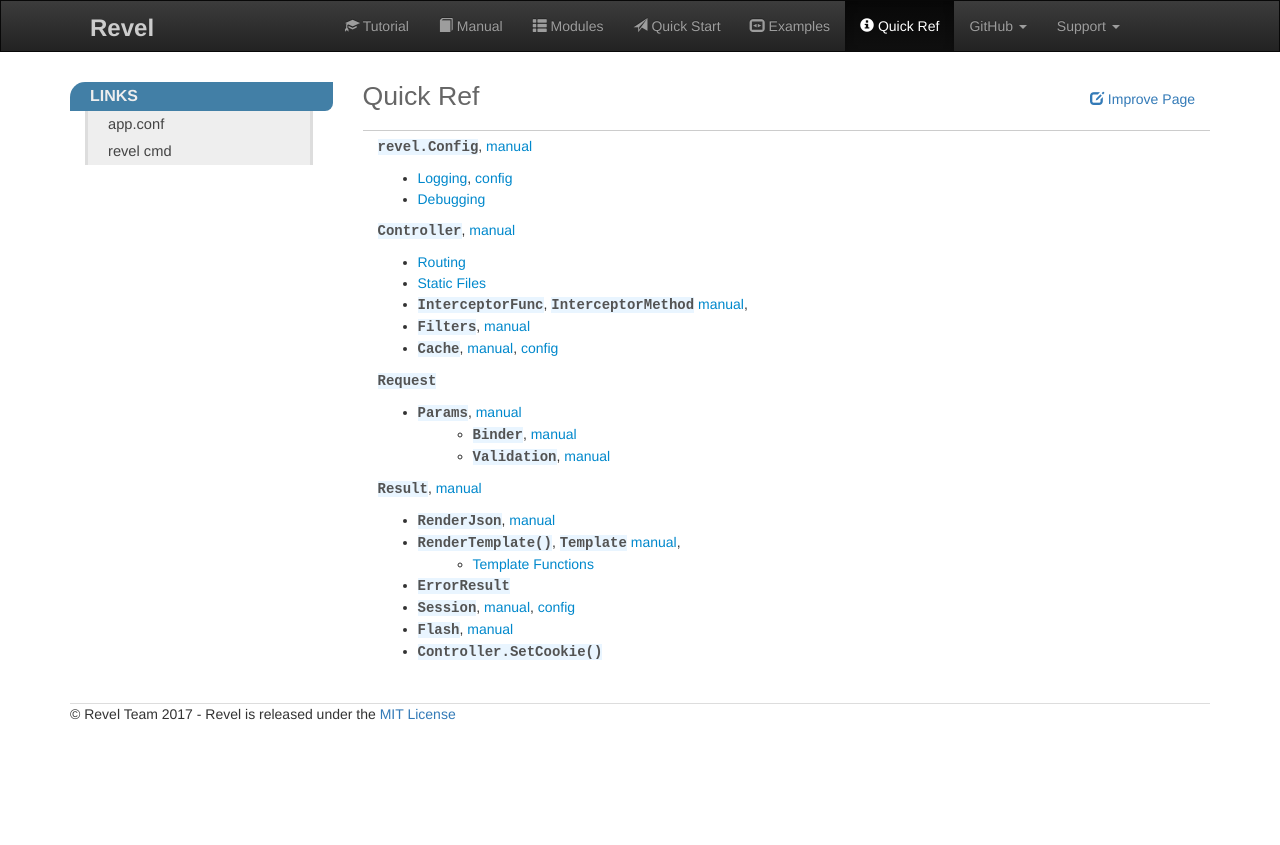
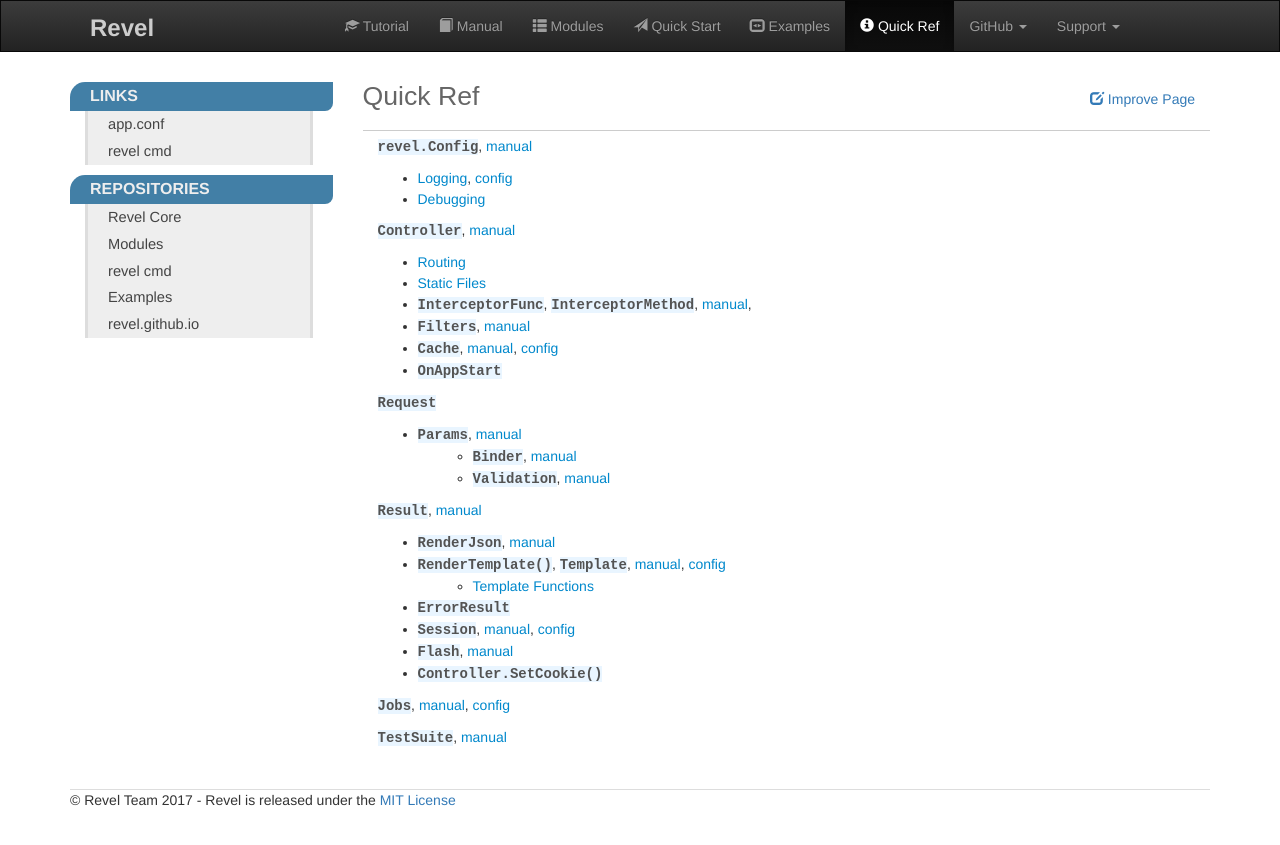
Before and after one commit to revel/revel.github.io, a Jekyll site: the page built from quickref/index.md, in a window 1280 px wide. Shown: the top 845 px of the page. Built offline with Jekyll 4.4.1, drawn with Linux system fonts in a browser that asks for light colours; nearby versions of some CDN libraries.

Commit message:
clean up quickref

```diff
--- a/_layouts/quickref.html
+++ b/_layouts/quickref.html
@@ -12,5 +12,23 @@ nav:
   -
     title: revel cmd
     url: ../manual/tool.html
+-
+  name: Repositories
+  articles:
+  -
+    title: Revel Core
+    url: https://github.com/revel/revel
+  -
+    title: Modules
+    url: https://github.com/revel/modules
+  -
+    title: revel cmd
+    url: https://github.com/revel/cmd
+  -
+    title: Examples
+    url: https://github.com/revel/samples
+  -
+    title: revel.github.io
+    url: https://github.com/revel/revel.github.io
 ---
 {% include main_layout.html %}
--- a/quickref/index.md
+++ b/quickref/index.md
@@ -12,9 +12,10 @@ layout: quickref
 
 - [Routing](../manual/routing.html)
 - [Static Files](../manual/routing.html#StaticFiles)
-- [InterceptorFunc](https://godoc.org/github.com/revel/revel#InterceptorFunc), [InterceptorMethod](https://godoc.org/github.com/revel/revel#InterceptorMethod)  [manual](../manual/interceptors.html),
+- [InterceptorFunc](https://godoc.org/github.com/revel/revel#InterceptorFunc), [InterceptorMethod](https://godoc.org/github.com/revel/revel#InterceptorMethod),  [manual](../manual/interceptors.html),
 - [Filters](https://godoc.org/github.com/revel/revel#Filters), [manual](../manual/filters.html)
 - [Cache](https://godoc.org/github.com/revel/revel#Cache), [manual](../manual/cache.html), [config](../manual/appconf.html#cache)
+- [OnAppStart](https://godoc.org/github.com/revel/revel#OnAppStart)
 
 [Request](https://godoc.org/github.com/revel/revel#Request)
 
@@ -26,9 +27,13 @@ layout: quickref
 [Result](https://godoc.org/github.com/revel/revel#Result), [manual](../manual/results.html)
 
 - [RenderJson](https://godoc.org/github.com/revel/revel#Controller.RenderJson), [manual](../manual/results.html#RenderJson)
-- [RenderTemplate()](https://godoc.org/github.com/revel/revel#Controller.RenderTemplate), [Template](https://godoc.org/github.com/revel/revel#Template) [manual](../manual/templates.html),
+- [RenderTemplate()](https://godoc.org/github.com/revel/revel#Controller.RenderTemplate), [Template](https://godoc.org/github.com/revel/revel#Template), [manual](../manual/templates.html), [config](/manual/appconf.html#templates)
   - [Template Functions](../manual/templates.html#functions)
 - [ErrorResult](https://godoc.org/github.com/revel/revel#ErrorResult)
 -  [Session](https://godoc.org/github.com/revel/revel#Session), [manual](../manual/sessionflash.html#session), [config](../manual/appconf.html#session)
 - [Flash](https://godoc.org/github.com/revel/revel#Flash), [manual](../manual/sessionflash.html#flash)
  - [Controller.SetCookie()](https://godoc.org/github.com/revel/revel#Controller.SetCookie)
+
+[Jobs](https://godoc.org/github.com/revel/revel#Jobs), [manual](../modules/jobs.html),  [config](../manual/appconf.html#jobs)
+
+[TestSuite](https://godoc.org/github.com/revel/revel/testing#TestSuite), [manual](../modules/jobs.html)
```
Also changed, not shown: index.html (+8 -12 lines).
